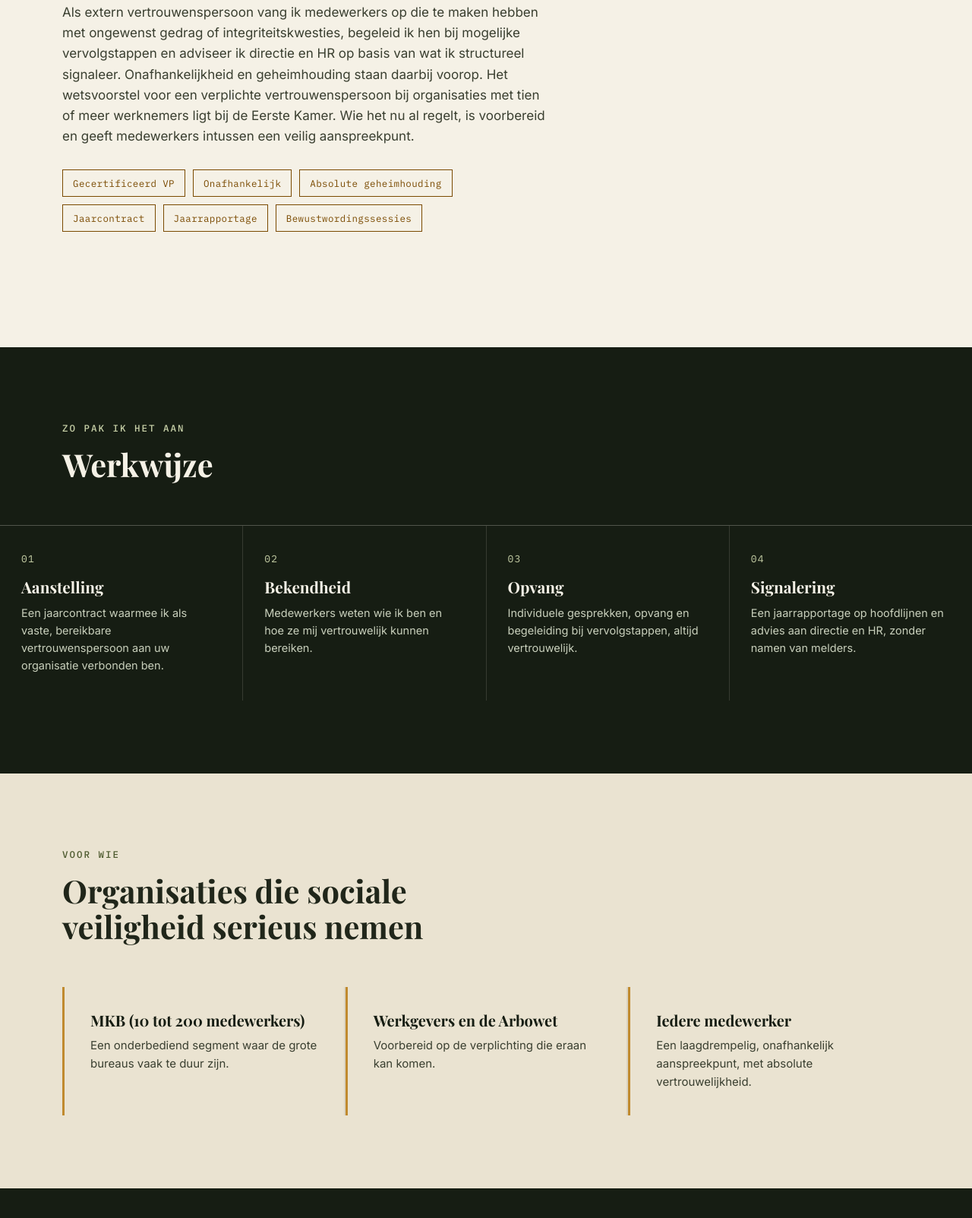
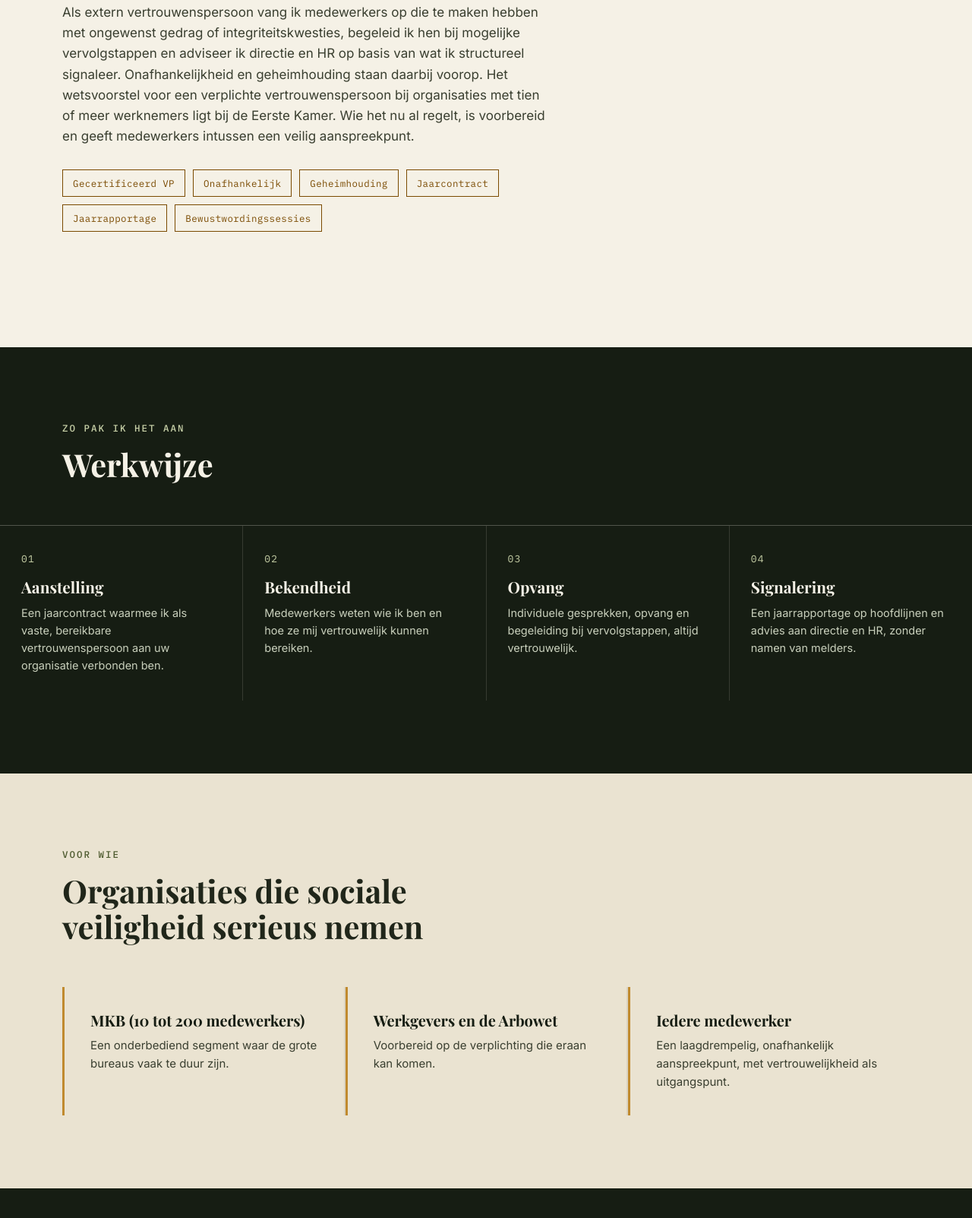
Before and after one commit to Raakpunt/raakpunt-website, a plain HTML site: page site/dienst-vertrouwenspersoon.html in a window 1280 px wide. Shown: the part 1251-2854 px from the top of the page at 76% size. Drawn offline with nearby package versions, Linux system fonts and the light colour scheme; a web font is replaced by a local one.

Commit message:
Laatste vermeldingen van absolute geheimhouding aangepast
Co-Authored-By: Claude Opus 5.5 <noreply@anthropic.com>
Claude-Session: https://claude.ai/code/session_01T7yWSmp8jJWA9Q74xr5C7m

```diff
--- a/site/dienst-vertrouwenspersoon.html
+++ b/site/dienst-vertrouwenspersoon.html
@@ -456,7 +456,7 @@
       <div class="feature-tags amber">
           <span>Gecertificeerd VP</span>
           <span>Onafhankelijk</span>
-          <span>Absolute geheimhouding</span>
+          <span>Geheimhouding</span>
           <span>Jaarcontract</span>
           <span>Jaarrapportage</span>
           <span>Bewustwordingssessies</span>
@@ -513,7 +513,7 @@
     </div>
     <div class="voorwie-item amber">
       <h4>Iedere medewerker</h4>
-      <p>Een laagdrempelig, onafhankelijk aanspreekpunt, met absolute vertrouwelijkheid.</p>
+      <p>Een laagdrempelig, onafhankelijk aanspreekpunt, met vertrouwelijkheid als uitgangspunt.</p>
     </div>
     </div>
   </div>
```
